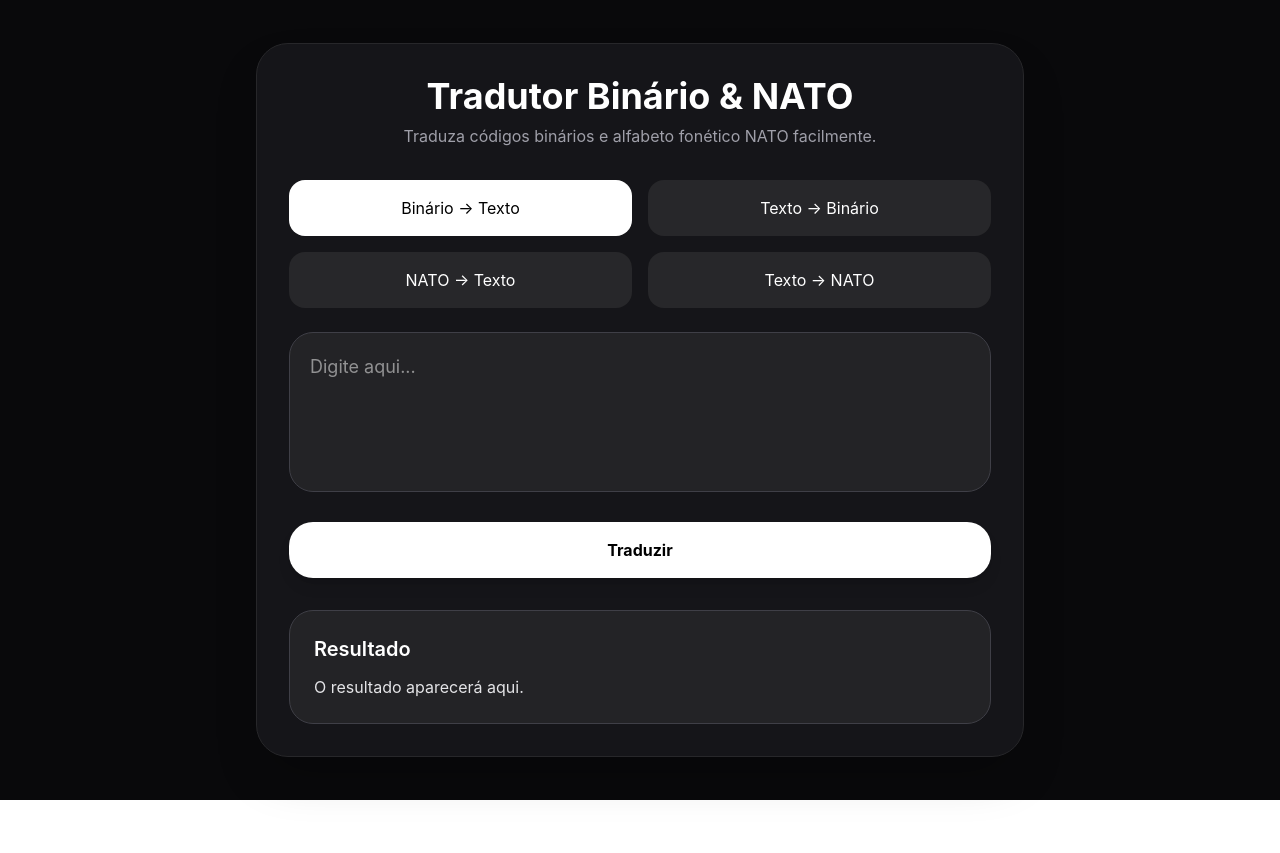
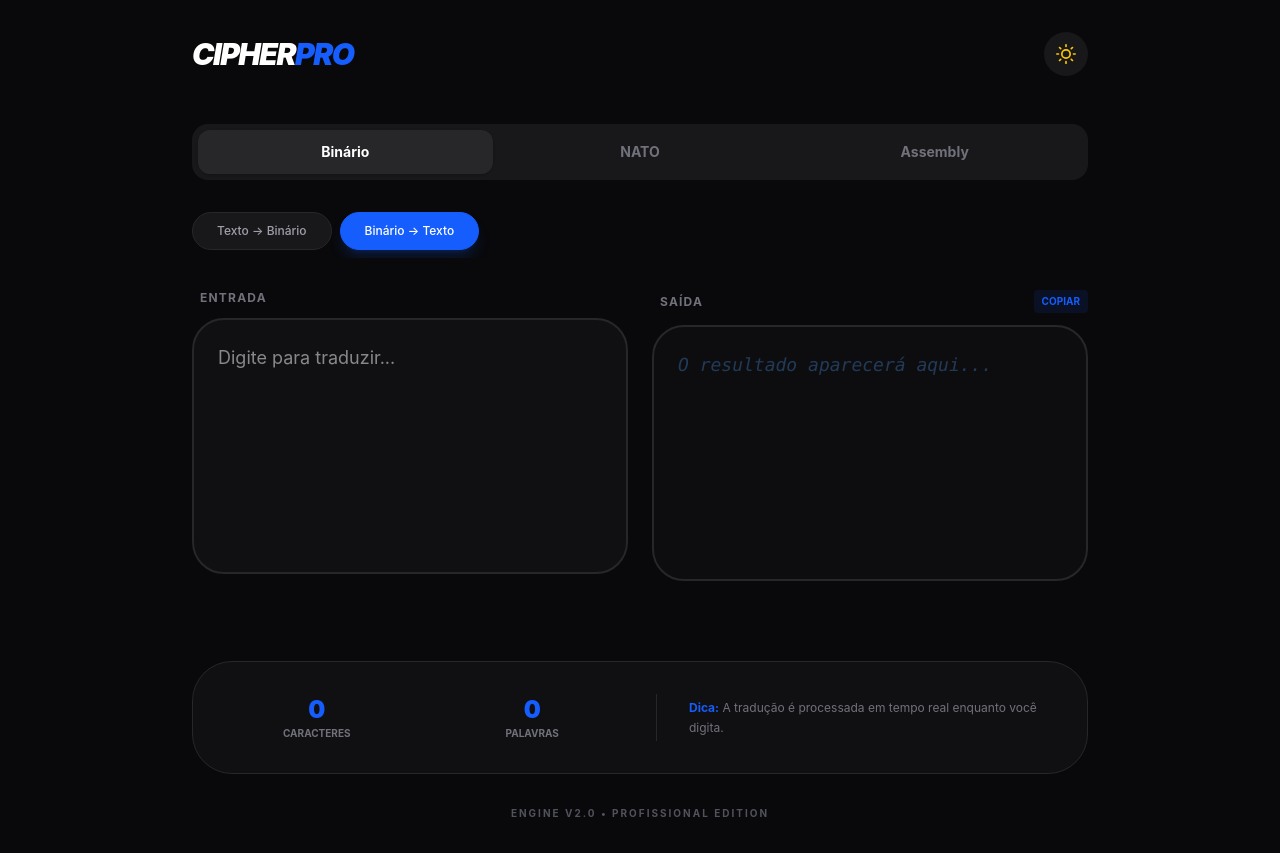
Before and after one commit to Geovanny109/Tradutor-de-NATO-e-Bin-rio, a React (Vite) app: page / in a window 1280 px wide. Before the commit the page ends 800 px from the top, so only its background shows below. Built offline with nearby package versions, Linux system fonts and the light colour scheme.

Commit message:
Update: Fix white screen, add Assembly support, and professional UI upgrade

```diff
--- a/src/App.jsx
+++ b/src/App.jsx
@@ -1,10 +1,24 @@
-import React from "react";
-import { motion } from "framer-motion";
+import React, { useState, useEffect } from "react";
+import { motion, AnimatePresence } from "framer-motion";
 
 export default function TranslatorApp() {
-  const [mode, setMode] = React.useState("binaryToText");
-  const [input, setInput] = React.useState("");
-  const [output, setOutput] = React.useState("");
+  const [mode, setMode] = useState("binaryToText");
+  const [input, setInput] = useState("");
+  const [output, setOutput] = useState("");
+  const [theme, setTheme] = useState("dark");
+  const [activeTab, setActiveTab] = useState("binary"); // binary, nato, assembly
+
+  // Gerenciamento de Tema
+  useEffect(() => {
+    const savedTheme = localStorage.getItem("theme") || "dark";
+    setTheme(savedTheme);
+  }, []);
+
+  const toggleTheme = () => {
+    const newTheme = theme === "dark" ? "light" : "dark";
+    setTheme(newTheme);
+    localStorage.setItem("theme", newTheme);
+  };
 
   const natoMap = {
     alfa: "A", alpha: "A", bravo: "B", charlie: "C", delta: "D",
@@ -25,8 +39,8 @@ export default function TranslatorApp() {
 
   const binaryToText = (binary) => {
     try {
-      return binary.trim().split(" ").map((bin) => String.fromCharCode(parseInt(bin, 2))).join("");
-    } catch { return "Erro ao traduzir binário."; }
+      return binary.trim().split(/\s+/).map((bin) => String.fromCharCode(parseInt(bin, 2))).join("");
+    } catch { return "Erro: Formato binário inválido."; }
   };
 
   const textToBinary = (text) => text.split("").map((char) => char.charCodeAt(0).toString(2).padStart(8, "0")).join(" ");
@@ -37,7 +51,7 @@ export default function TranslatorApp() {
   }).join(" ");
 
   const natoToText = (text) => {
-    const words = text.split(" ");
+    const words = text.split(/\s+/);
     let result = "";
     words.forEach((word) => {
       const lower = word.toLowerCase();
@@ -48,64 +62,182 @@ export default function TranslatorApp() {
     return result;
   };
 
+  const textToAssembly = (text) => {
+    const hex = text.split("").map(char => "0x" + char.charCodeAt(0).toString(16).toUpperCase().padStart(2, "0"));
+    return `db ${hex.join(", ")}`;
+  };
+
+  const assemblyToText = (asm) => {
+    try {
+      const cleanAsm = asm.replace(/db\s+/i, "").split(/[\s,]+/).filter(x => x.trim() !== "");
+      return cleanAsm.map(hex => String.fromCharCode(parseInt(hex, 16))).join("");
+    } catch { return "Erro: Formato Assembly inválido (ex: db 0x48, 0x69)."; }
+  };
+
   const translate = () => {
+    if (!input.trim()) {
+      setOutput("");
+      return;
+    }
     switch (mode) {
       case "binaryToText": setOutput(binaryToText(input)); break;
       case "textToBinary": setOutput(textToBinary(input)); break;
       case "natoToText": setOutput(natoToText(input)); break;
       case "textToNato": setOutput(textToNato(input)); break;
+      case "textToAssembly": setOutput(textToAssembly(input)); break;
+      case "assemblyToText": setOutput(assemblyToText(input)); break;
       default: setOutput("");
     }
   };
 
+  // Auto-translate on input change for better UX
+  useEffect(() => {
+    translate();
+  }, [input, mode]);
+
+  const categories = [
+    { id: "binary", label: "Binário", icons: "01" },
+    { id: "nato", label: "NATO", icons: "A-Z" },
+    { id: "assembly", label: "Assembly", icons: "asm" },
+  ];
+
+  const subModes = {
+    binary: [
+      { id: "textToBinary", label: "Texto → Binário" },
+      { id: "binaryToText", label: "Binário → Texto" },
+    ],
+    nato: [
+      { id: "textToNato", label: "Texto → NATO" },
+      { id: "natoToText", label: "NATO → Texto" },
+    ],
+    assembly: [
+      { id: "textToAssembly", label: "Texto → Assembly" },
+      { id: "assemblyToText", label: "Assembly → Texto" },
+    ],
+  };
+
+  const isDark = theme === "dark";
+
   return (
-    <motion.div
-      initial={{ opacity: 0, scale: 0.98 }}
-      animate={{ opacity: 1, scale: 1 }}
-      transition={{ duration: 0.5 }}
-      className="min-h-screen bg-zinc-950 text-white flex items-center justify-center p-6"
+    <div className={`min-h-screen transition-colors duration-500 flex flex-col items-center p-4 md:p-8 ${isDark ? "bg-zinc-950 text-white" : "bg-zinc-50 text-zinc-900"}`}>
+
+      {/* Header & Theme Toggle */}
+      <header className="w-full max-w-4xl flex justify-between items-center mb-12">
+        <motion.div initial={{ opacity: 0, x: -20 }} animate={{ opacity: 1, x: 0 }}>
+          <h1 className="text-3xl font-black tracking-tighter italic">CIPHER<span className="text-blue-600">PRO</span></h1>
+        </motion.div>
+
+        <button
+          onClick={toggleTheme}
+          className={`p-3 rounded-full transition-all ${isDark ? "bg-zinc-900 text-yellow-400 hover:bg-zinc-800" : "bg-white text-zinc-600 shadow-md hover:shadow-lg"}`}
         >
-      <motion.div
-        initial={{ y: 20, opacity: 0 }}
-        animate={{ y: 0, opacity: 1 }}
-        transition={{ duration: 0.5 }}
-        className="w-full max-w-3xl bg-zinc-900/90 backdrop-blur-xl rounded-[32px] shadow-2xl p-8 border border-zinc-800"
+          {isDark ? (
+            <svg xmlns="http://www.w3.org/2000/svg" width="20" height="20" viewBox="0 0 24 24" fill="none" stroke="currentColor" strokeWidth="2" strokeLinecap="round" strokeLinejoin="round"><circle cx="12" cy="12" r="5"/><path d="M12 1v2M12 21v2M4.22 4.22l1.42 1.42M18.36 18.36l1.42 1.42M1 12h2M21 12h2M4.22 19.78l1.42-1.42M18.36 5.64l1.42-1.42"/></svg>
+          ) : (
+            <svg xmlns="http://www.w3.org/2000/svg" width="20" height="20" viewBox="0 0 24 24" fill="none" stroke="currentColor" strokeWidth="2" strokeLinecap="round" strokeLinejoin="round"><path d="M21 12.79A9 9 0 1 1 11.21 3 7 7 0 0 0 21 12.79z"/></svg>
+          )}
+        </button>
+      </header>
+
+      <main className="w-full max-w-4xl grid gap-8">
+
+        {/* Navigation Tabs */}
+        <div className={`flex p-1.5 rounded-2xl ${isDark ? "bg-zinc-900" : "bg-zinc-200"}`}>
+          {categories.map((cat) => (
+            <button
+              key={cat.id}
+              onClick={() => {
+                setActiveTab(cat.id);
+                setMode(subModes[cat.id][0].id);
+              }}
+              className={`flex-1 py-3 px-4 rounded-xl text-sm font-bold transition-all relative ${activeTab === cat.id ? (isDark ? "text-white" : "text-blue-600") : "text-zinc-500 hover:text-zinc-400"}`}
             >
-        <h1 className="text-4xl font-bold mb-2 text-center">Tradutor Binário & NATO</h1>
-        <p className="text-zinc-400 text-center mb-8">Traduza códigos binários e alfabeto fonético NATO facilmente.</p>
-        <div className="grid grid-cols-2 gap-4 mb-6">
-          {["binaryToText", "textToBinary", "natoToText", "textToNato"].map((m) => (
-            <button
-              key={m}
-              onClick={() => setMode(m)}
-              className={`p-4 rounded-2xl transition-all duration-300 ${mode === m ? "bg-white text-black" : "bg-zinc-800 hover:bg-zinc-700"}`}
-            >
-              {m === "binaryToText" ? "Binário → Texto" : m === "textToBinary" ? "Texto → Binário" : m === "natoToText" ? "NATO → Texto" : "Texto → NATO"}
+              {activeTab === cat.id && (
+                <motion.div layoutId="activeTab" className={`absolute inset-0 rounded-xl shadow-sm ${isDark ? "bg-zinc-800" : "bg-white"}`} />
+              )}
+              <span className="relative z-10">{cat.label}</span>
             </button>
           ))}
         </div>
+
+        {/* Sub-modes Selector */}
+        <div className="flex gap-2 overflow-x-auto pb-2 no-scrollbar">
+          {subModes[activeTab].map((sm) => (
+            <button
+              key={sm.id}
+              onClick={() => setMode(sm.id)}
+              className={`whitespace-nowrap px-6 py-2.5 rounded-full text-xs font-medium transition-all border ${mode === sm.id
+                ? "bg-blue-600 border-blue-600 text-white shadow-lg shadow-blue-600/20"
+                : (isDark ? "bg-zinc-900 border-zinc-800 text-zinc-400 hover:border-zinc-700" : "bg-white border-zinc-200 text-zinc-600 hover:border-zinc-300 shadow-sm")}`}
+            >
+              {sm.label}
+            </button>
+          ))}
+        </div>
+
+        {/* Input/Output Area */}
+        <div className="grid md:grid-cols-2 gap-6">
+          <div className="flex flex-col gap-3">
+            <label className="text-xs font-bold uppercase tracking-widest text-zinc-500 ml-2">Entrada</label>
             <textarea
               value={input}
               onChange={(e) => setInput(e.target.value)}
-          placeholder="Digite aqui..."
-          className="w-full h-40 bg-zinc-800/80 backdrop-blur-md border border-zinc-700 rounded-3xl p-5 text-lg outline-none focus:ring-2 focus:ring-white transition-all duration-300 resize-none"
+              placeholder="Digite para traduzir..."
+              className={`w-full h-64 p-6 rounded-[32px] text-lg outline-none transition-all resize-none border-2 ${isDark
+                ? "bg-zinc-900/50 border-zinc-800 focus:border-blue-600/50 text-white"
+                : "bg-white border-zinc-100 focus:border-blue-600/30 text-zinc-900 shadow-xl shadow-zinc-200/50"}`}
             />
+          </div>
+
+          <div className="flex flex-col gap-3">
+            <div className="flex justify-between items-center ml-2">
+              <label className="text-xs font-bold uppercase tracking-widest text-zinc-500">Saída</label>
               <button
-          onClick={translate}
-          className="w-full mt-6 bg-white text-black font-bold py-4 rounded-3xl hover:scale-[1.01] active:scale-[0.98] transition-all duration-300 shadow-lg"
+                onClick={() => { navigator.clipboard.writeText(output); alert("Copiado!"); }}
+                className="text-[10px] font-bold bg-blue-600/10 text-blue-600 px-2 py-1 rounded hover:bg-blue-600/20 transition-colors"
               >
-          Traduzir
+                COPIAR
               </button>
-        <motion.div
-          initial={{ opacity: 0 }}
-          animate={{ opacity: 1 }}
-          transition={{ duration: 0.4 }}
-          className="mt-8 bg-zinc-800/80 backdrop-blur-md rounded-3xl p-6 border border-zinc-700"
+            </div>
+            <div className={`w-full h-64 p-6 rounded-[32px] text-lg overflow-y-auto break-words font-mono border-2 ${isDark
+              ? "bg-zinc-900/30 border-zinc-800 text-blue-400"
+              : "bg-blue-50/30 border-blue-100 text-blue-700 shadow-inner"}`}>
+              <AnimatePresence mode="wait">
+                <motion.span
+                  key={output}
+                  initial={{ opacity: 0, y: 5 }}
+                  animate={{ opacity: 1, y: 0 }}
+                  exit={{ opacity: 0, y: -5 }}
+                  transition={{ duration: 0.2 }}
                 >
-          <h2 className="text-xl font-semibold mb-3">Resultado</h2>
-          <p className="text-zinc-200 break-words whitespace-pre-wrap">{output || "O resultado aparecerá aqui."}</p>
-        </motion.div>
-      </motion.div>
-    </motion.div>
+                  {output || <span className="opacity-30 italic">O resultado aparecerá aqui...</span>}
+                </motion.span>
+              </AnimatePresence>
+            </div>
+          </div>
+        </div>
+
+        {/* Stats/Info Footer */}
+        <footer className={`mt-12 p-8 rounded-[40px] border ${isDark ? "bg-zinc-900/50 border-zinc-800" : "bg-white border-zinc-100 shadow-sm"}`}>
+          <div className="grid grid-cols-2 md:grid-cols-4 gap-8 text-center">
+            <div>
+              <p className="text-2xl font-black text-blue-600">{input.length}</p>
+              <p className="text-[10px] font-bold uppercase text-zinc-500">Caracteres</p>
+            </div>
+            <div>
+              <p className="text-2xl font-black text-blue-600">{input.split(/\s+/).filter(x => x).length}</p>
+              <p className="text-[10px] font-bold uppercase text-zinc-500">Palavras</p>
+            </div>
+            <div className="col-span-2 text-left md:border-l md:border-zinc-800 md:pl-8 flex flex-col justify-center">
+              <p className="text-xs text-zinc-500 leading-relaxed">
+                <span className="font-bold text-blue-600">Dica:</span> A tradução é processada em tempo real enquanto você digita.
+              </p>
+            </div>
+          </div>
+        </footer>
+      </main>
+
+      <p className="mt-8 text-[10px] font-bold text-zinc-600 uppercase tracking-[0.2em]">Engine v2.0 • Profissional Edition</p>
+    </div>
   );
 }
```
Lines whose indentation alone changed are shown as unchanged.
